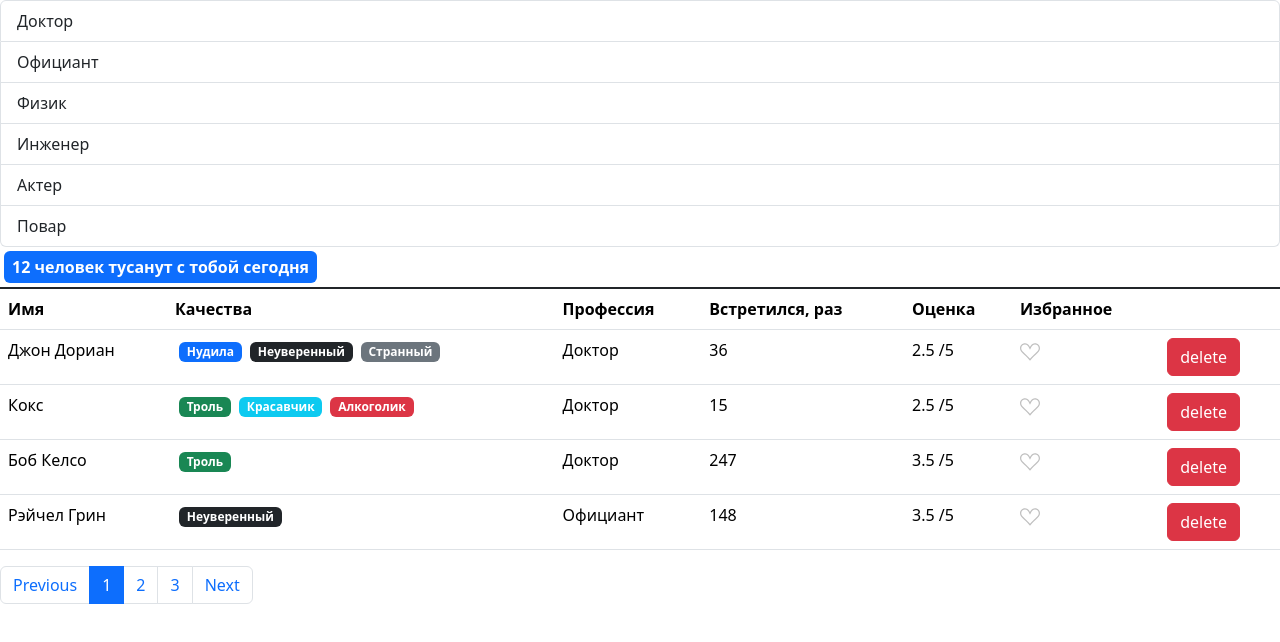
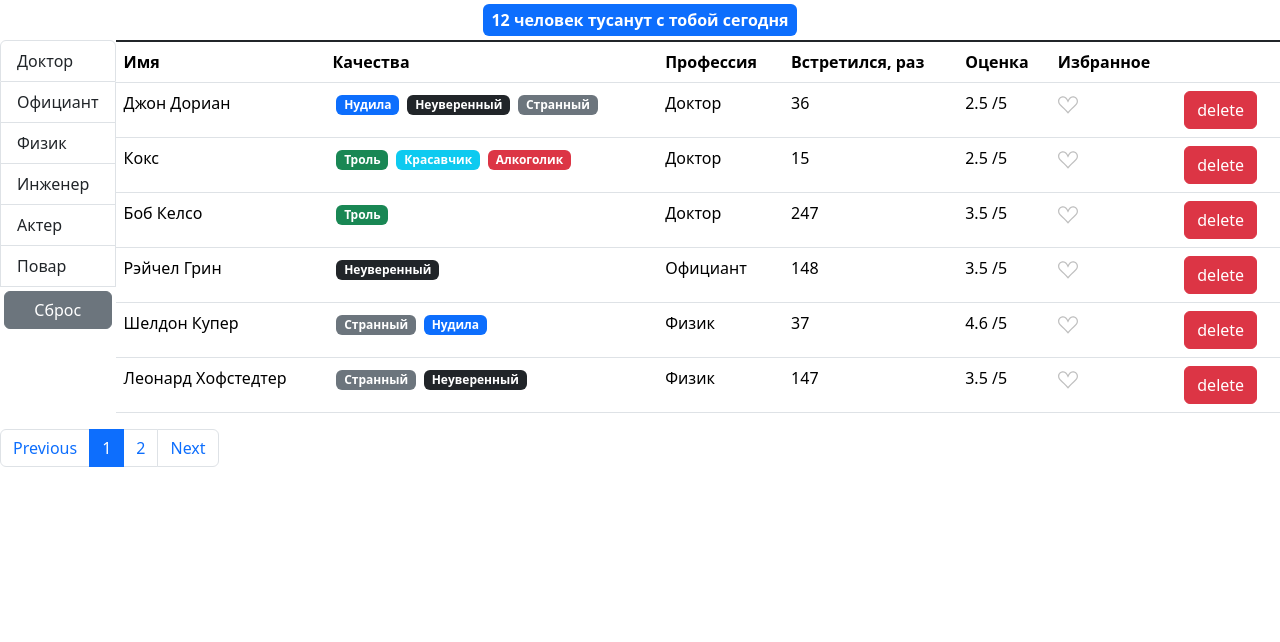
Before and after one commit to Kirill-N-dev/course_project, a React (Create React App) app: page / in a window 1280 px wide. Shown: the top 642 px of the page. Built offline with nearby package versions, Linux system fonts and the light colour scheme.

Commit message:
фильтрация и дизайн, есть 2 вопроса в Users

```diff
--- a/src/app/api/fake.api/professions.api.js
+++ b/src/app/api/fake.api/professions.api.js
@@ -1,4 +1,4 @@
-export const professions = {
+export const professionsObject = {
     doctor: { _id: "67rdca3eeb7f6fgeed471818", name: "Доктор" },
     waiter: { _id: "67rdca3eeb7f6fgeed471820", name: "Официант" },
     physics: { _id: "67rdca3eeb7f6fgeed471814", name: "Физик" },
@@ -6,13 +6,21 @@ export const professions = {
     actor: { _id: "67rdca3eeb7f6fgeed471824", name: "Актер" },
     cook: { _id: "67rdca3eeb7f6fgeed471829", name: "Повар" }
 };
-
-const fetchAll = (resolve) =>
+export const professions = [
+    { _id: "67rdca3eeb7f6fgeed471818", name: "Доктор" },
+    { _id: "67rdca3eeb7f6fgeed471820", name: "Официант" },
+    { _id: "67rdca3eeb7f6fgeed471814", name: "Физик" },
+    { _id: "67rdca3eeb7f6fgeed471822", name: "Инженер" },
+    { _id: "67rdca3eeb7f6fgeed471824", name: "Актер" },
+    { _id: "67rdca3eeb7f6fgeed471829", name: "Повар" }
+];
+const fetchAll = () =>
     new Promise((resolve) => {
-        setTimeout(function () {
-            resolve(professions);
+        window.setTimeout(function () {
+            resolve(professionsObject);
         }, 2000);
     });
-// эмитация задержки сервера
 
-export default { fetchAll };
+export default {
+    fetchAll
+};
--- a/src/app/api/fake.api/user.api.js
+++ b/src/app/api/fake.api/user.api.js
@@ -1,5 +1,4 @@
-import { professions } from "./professions.api";
-
+import { professionsObject as professions } from "./professions.api";
 const qualities = {
     tedious: {
         _id: "67rdca3eeb7f6fgeed471198",
@@ -143,6 +142,14 @@ const users = [
         bookmark: false
     }
 ];
-export function fetchAll() {
-    return users;
-}
+
+const fetchAll = () =>
+    new Promise((resolve) => {
+        window.setTimeout(function () {
+            resolve(users);
+        }, 2000);
+    });
+
+export default {
+    fetchAll
+};
--- a/src/app/components/groupList.jsx
+++ b/src/app/components/groupList.jsx
@@ -1,11 +1,11 @@
 import React from "react";
 import PropTypes from "prop-types";
 
-const GroupList = ({ items, onItemSelect, selectedProf }) => {
+const GroupList = ({ items, onItemSelect, onClearFilter, selectedProf }) => {
+    //
     return (
         <div className="list-group">
-            {items &&
-                Object.keys(items).map((i) => {
+            {Object.keys(items).map((i) => {
                 return (
                     <button
                         key={items[i]._id}
@@ -19,13 +19,20 @@ const GroupList = ({ items, onItemSelect, selectedProf }) => {
                     </button>
                 );
             })}
+            <button
+                className="btn btn-secondary m-1"
+                onClick={() => onClearFilter()}
+            >
+                Сброс
+            </button>
         </div>
     );
 };
 
 GroupList.propTypes = {
-    items: PropTypes.object,
+    items: PropTypes.oneOfType([PropTypes.object, PropTypes.array]),
     onItemSelect: PropTypes.func.isRequired,
+    onClearFilter: PropTypes.func.isRequired,
     selectedProf: PropTypes.object
 };
 
--- a/src/app/components/searchStatus.jsx
+++ b/src/app/components/searchStatus.jsx
@@ -19,19 +19,19 @@ const SearchStatus = (props) => {
 
     if (number !== 0) {
         return (
-            <>
+            <div className="d-flex justify-content-center">
                 <div className="p-2 m-1 fs-6 badge bg-primary">
                     {number} {man} {tusa} с тобой сегодня
                 </div>
-            </>
+            </div>
         );
     } else {
         return (
-            <>
+            <div className="d-flex justify-content-center">
                 <div className="p-2 m-1 fs-6 badge bg-danger">
                     Никто с тобой не тусанёт
                 </div>
-            </>
+            </div>
         );
     }
 };
--- a/src/app/components/user.jsx
+++ b/src/app/components/user.jsx
@@ -4,7 +4,7 @@ import Qualities from "./qualities";
 import PropTypes from "prop-types";
 
 const User = (props) => {
-    /*   console.log(props); */
+    //
     return (
         <tr key={props._id}>
             <td>{props.name}</td>
--- a/src/app/components/users.jsx
+++ b/src/app/components/users.jsx
@@ -6,25 +6,33 @@ import Pagination from "./pagination";
 import GroupList from "./groupList";
 
 const Users = () => {
-    const [users, setUsers] = useState(api.users.fetchAll());
+    const [users, setUsers] = useState();
     const [professions, setProfession] = useState();
     const [selectedProf, setSelectedProf] = useState();
     const [currentPage, setCurrentPage] = useState(1);
-    const count = users.length;
-    const pageSize = 4;
+    const pageSize = 6;
 
     useEffect(() => {
-        api.professions.fetchAll().then((data) => setProfession(data));
-    });
+        api.users.fetchAll().then((users) => setUsers(users));
+        api.professions
+            .fetchAll()
+            .then((firstProfessions) => setProfession(firstProfessions));
+    }, []);
+
+    /* useEffect(() => {     // (***1 ВОПРОС) МАКС, КАК ПРАВИЛЬНО, ТАК?
+        setCurrentPage(1);
+    }, [selectedProf]); */
 
     const handleProfessionSelect = (item) => {
         setSelectedProf(item);
+        setCurrentPage(1); // ИЛИ ТАК? И ПОЧЕМУ? КАКАЯ РАЗНИЦА? ВРОДЕ ВСЁ ОДНО - ПО КЛИКУ НА ПРОФЕССИЮ.
     };
 
     const handleDelete = (userId) => {
         const newArr = users.filter((i) => i._id !== userId);
         setUsers(newArr);
     };
+
     const handleColorizer = (id) => {
         const newArr2 = users.map((i) => ({
             ...i,
@@ -33,41 +41,59 @@ const Users = () => {
 
         setUsers(newArr2);
     };
+
     const handlePageChange = (pageIndex) => {
         setCurrentPage(pageIndex);
     };
+
     const handlePageBack = (currPg) => {
         const checking = currPg >= 1 ? currPg : 1;
         setCurrentPage(checking);
     };
+
     const handlePageFwd = (currPg, lastPg) => {
         const checking = currPg <= lastPg ? currPg : lastPg;
         setCurrentPage(checking);
     };
 
-    // ЗАБАГОВАННЫЙ КОД
     const paginate = (users, currentPage, pageSize) => {
         const startIndex = (currentPage - 1) * pageSize;
-        return [...users].splice(startIndex, pageSize);
+        return users ? [...users].splice(startIndex, pageSize) : false;
     };
 
     const filteredUsers = selectedProf
-        ? users.filter((i) => {
-              i.profession === selectedProf;
-          })
+        ? Object.values(users).filter(
+              (i) => i.profession._id === selectedProf._id
+          ) // тут претиер почему-то отступает кратно 2 (а не 4, как настроено) - странно
         : users;
-    // ЗАБАГОВАННЫЙ КОД
+
     const trimUsers = paginate(filteredUsers, currentPage, pageSize);
 
+    const clearFilter = () => {
+        setSelectedProf();
+    };
+
+    const count = filteredUsers?.length; // Перенёс ниже для верного рендера + добавил проверку
+
+    if (users && professions) {
+        // (***2 ВОПРОС)
+        // ВЕРНО ЛИ ТАКОЕ УСЛОВИЕ?
         return (
+            <>
+                <SearchStatus numb={count} />
+                <div className="d-flex align-items-start">
+                    <div>
                         <>
                             <GroupList
                                 items={professions}
                                 onItemSelect={handleProfessionSelect}
+                                onClearFilter={clearFilter}
                                 selectedProf={selectedProf}
                             />
-            <SearchStatus numb={count} />
-            {count > 0 && (
+                        </>
+                    </div>
+
+                    {
                         <table className="table table-group-divider">
                             <thead>
                                 <tr>
@@ -91,7 +117,9 @@ const Users = () => {
                                 ))}
                             </tbody>
                         </table>
-            )}
+                    }
+                </div>
+                {
                     <Pagination
                         itemsCount={count}
                         pageSize={pageSize}
@@ -100,8 +128,10 @@ const Users = () => {
                         onPageBack={handlePageBack}
                         onPageFwd={handlePageFwd}
                     />
+                }
             </>
         );
+    }
 };
 
 export default Users;
```
Also changed, not shown: src/app/api/index.js (+5 -3 lines), src/app/components/pagination.jsx (+3 -5 lines), .eslintrc.js, 2 other files (tests, documents, lock files or other folders). Lines whose indentation alone changed are shown as unchanged.
